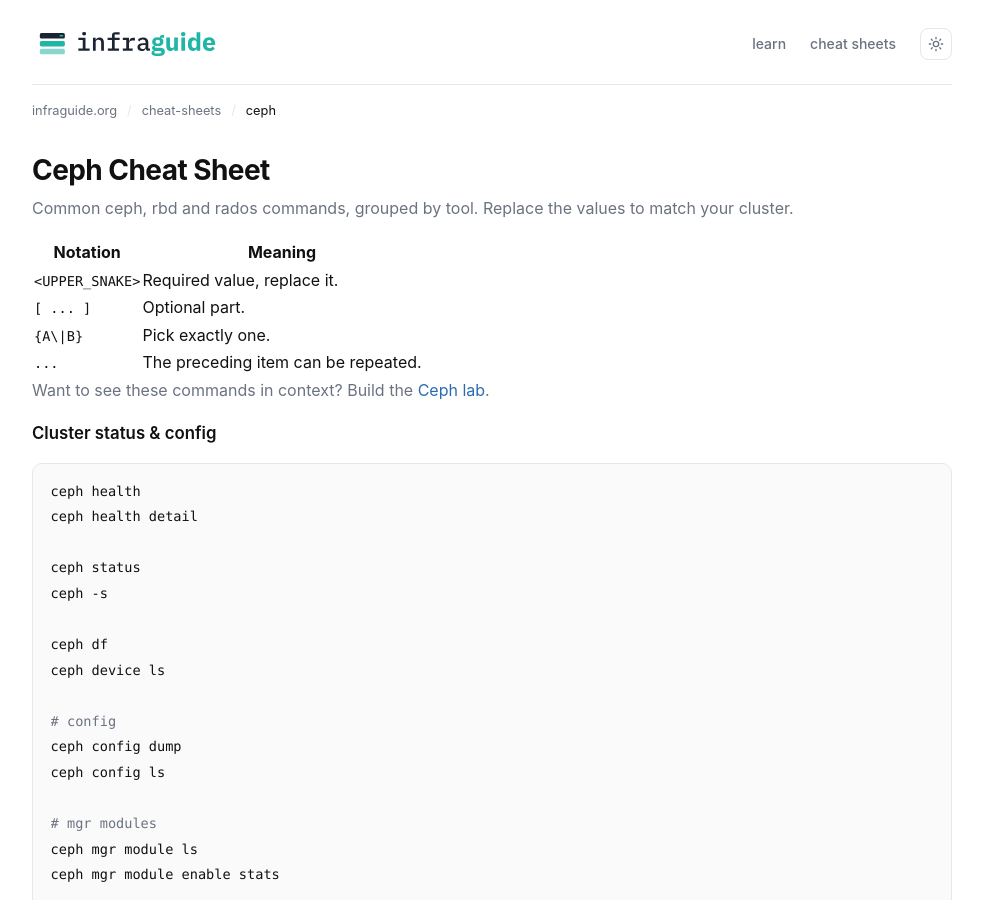
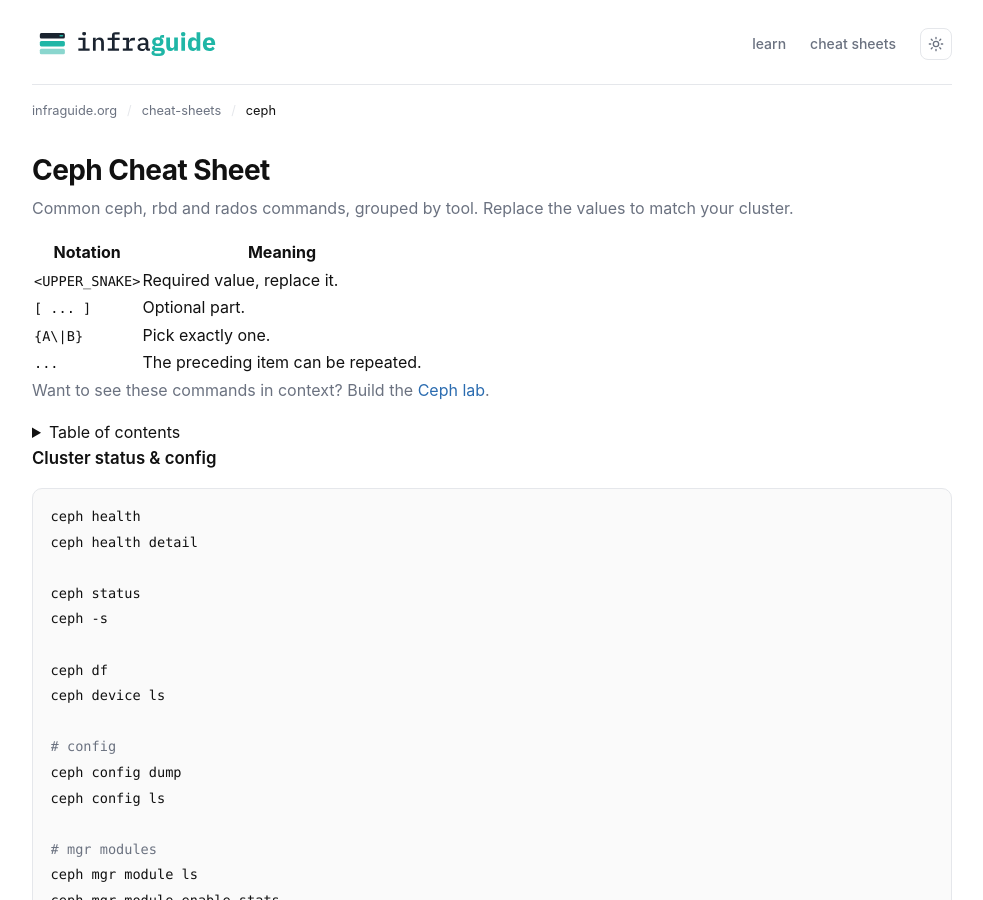
Before and after one commit to codecap/infraguide, a Jekyll site: the page built from cheat-sheets/ceph/index.md, in a window 1280 px wide and 900 px high. Shown: the whole window, without its empty margins (148-1131 px from the left). Built offline with Jekyll 4.4.1, drawn with Linux system fonts in a browser that asks for light colours; comment, search, counter and statistics services are not loaded.

Commit message:
add: table of contents to cheat sheets
Co-Authored-By: Claude Sonnet 5.5 <noreply@anthropic.com>

````diff
--- /dev/null
+++ b/_includes/cheat-sheet-toc.md
@@ -0,0 +1,8 @@
+{::options toc_levels="2..3" /}
+<details markdown="1">
+<summary>Table of contents</summary>
+
+* TOC
+{:toc}
+
+</details>
--- a/cheat-sheets/ceph/index.md
+++ b/cheat-sheets/ceph/index.md
@@ -14,6 +14,8 @@ Common ceph, rbd and rados commands, grouped by tool. Replace the values to matc
 {% include cheat-sheet-notation.md %}
 
 Want to see these commands in context? Build the [Ceph lab](/learn/ceph/).
+
+{% include cheat-sheet-toc.md %}
 
 ## Cluster status & config
 ```bash
````
Also changed, not shown: cheat-sheets/openstack/index.md (+2 -0 lines).
